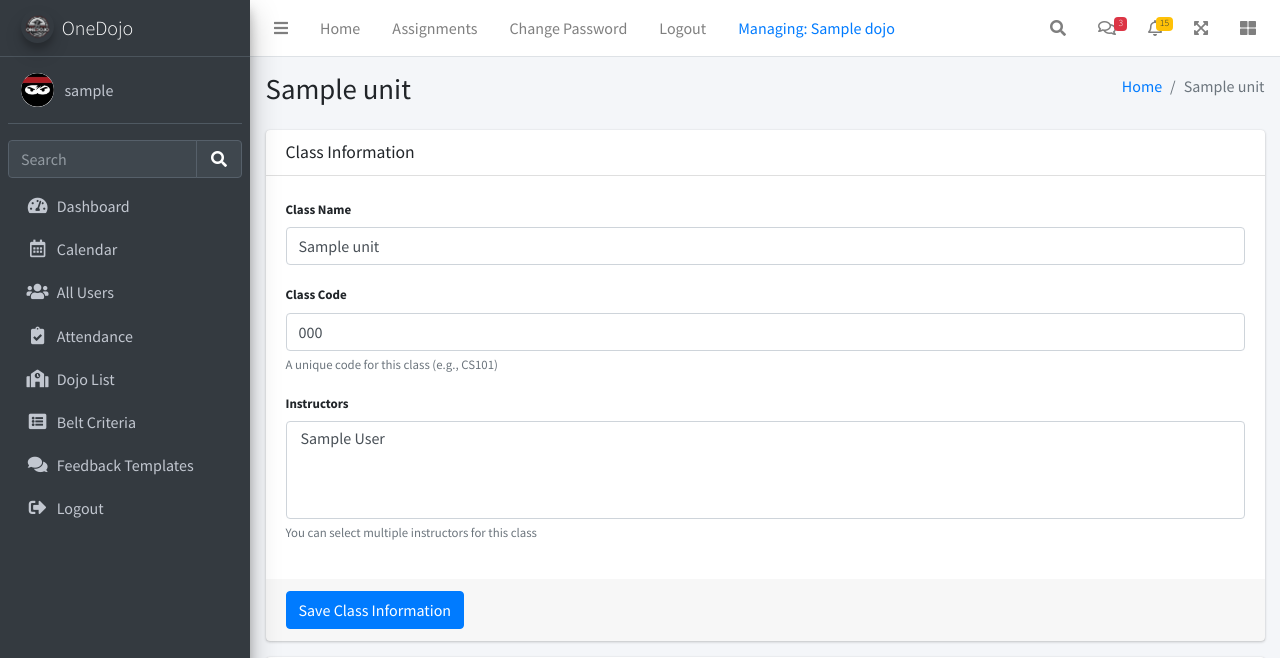
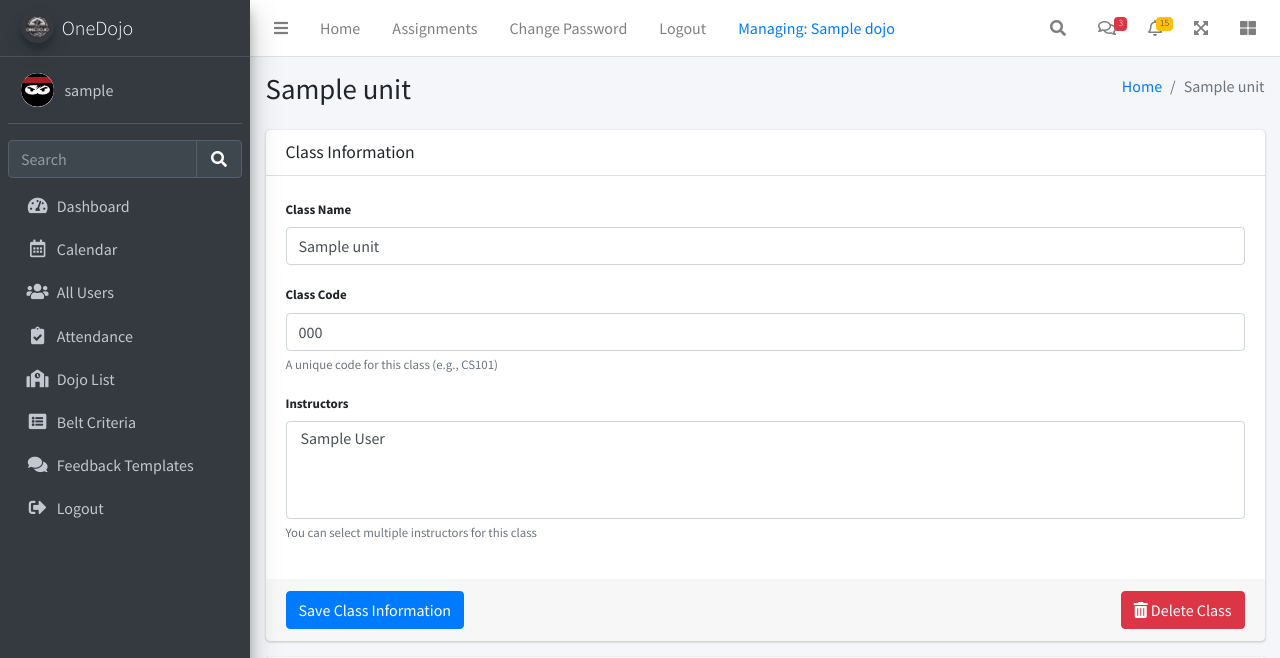
Before and after one commit to changkevin51/OneDojo, a Django app: page /class/1/edit/ in a window 1280 px wide. Shown: the top 658 px of the page. Run offline with Django 5.2, Linux system fonts and the light colour scheme; a user stored in the database is signed in; tables that the repository leaves empty hold one stand-in row (values such as "Sample post"); some libraries are stand-ins or nearby versions.

Commit message:
bug fixes + delete class

```diff
--- a/portal/urls.py
+++ b/portal/urls.py
@@ -226,6 +226,7 @@ urlpatterns = [
 
     # Class Management
     path('class/create/', views.edit_class, name='create_class'),
+    path('classes/delete/<int:unit_id>/', views.delete_class, name='delete_class'),
     path('class/<int:unit_id>/edit/', views.edit_class, name='edit_class'),
     path('class/add-students/', views.add_students_to_class, name='add_students_to_class'),
     path('class/remove-student/', views.remove_student_from_class, name='remove_student_from_class'),
--- a/portal/views.py
+++ b/portal/views.py
@@ -24,6 +24,7 @@ import logging
 from datetime import timedelta
 logger = logging.getLogger(__name__)
 
+# This register function is not used right now
 def register(request):
     """register new user"""
     if request.method == "POST":
@@ -2373,6 +2374,17 @@ def edit_class(request, unit_id=None):
     return render(request, 'pages/instructor/edit_class.html', context)
 
 @login_required
+def delete_class(request, unit_id):
+    if not (request.user.is_staff or request.user.is_teacher):
+        messages.error(request, "Permission denied")
+        return redirect('dashboardv1')
+    unit = get_object_or_404(Unit, id=unit_id)
+    unit_name = unit.name
+    unit.delete()
+    messages.success(request, f"Class '{unit_name}' has been deleted.")
+    return redirect('admin:index')
+
+@login_required
 def add_students_to_class(request):
     """add students to class"""
     if not (request.user.is_staff or request.user.is_teacher):
--- a/student_portal/urls.py
+++ b/student_portal/urls.py
@@ -8,7 +8,7 @@ from django.conf.urls.static import static
 from portal.admin import my_admin_site
 
 urlpatterns = [
-    path('admin/', my_admin_site.urls),  # Updated to use custom admin site
+    path('admin/', my_admin_site.urls, name='admin_dashboard'),  # Updated to use custom admin site
     path('', include('portal.urls')),  # Routes to the portal app
     path('', include('admin_adminlte.urls'))  # Routes to the admin_adminlte app
 
--- a/templates/pages/instructor/edit_class.html
+++ b/templates/pages/instructor/edit_class.html
@@ -65,6 +65,11 @@
                     </div>
                     <div class="card-footer">
                         <button type="submit" class="btn btn-primary">Save Class Information</button>
+                        {% if unit.id %}
+                        <button type="button" class="btn btn-danger float-right" data-toggle="modal" data-target="#deleteClassModal">
+                            <i class="fas fa-trash-alt"></i> Delete Class
+                        </button>
+                        {% endif %}
                     </div>
                 </form>
             </div>
@@ -184,6 +189,37 @@
     </div>
 </div>
 {% endif %}
+
+{% if unit.id %}
+<div class="modal fade" id="deleteClassModal" tabindex="-1" role="dialog" aria-labelledby="deleteClassModalLabel" aria-hidden="true">
+    <div class="modal-dialog" role="document">
+        <div class="modal-content">
+            <div class="modal-header bg-danger">
+                <h5 class="modal-title" id="deleteClassModalLabel">Confirm Class Deletion</h5>
+                <button type="button" class="close" data-dismiss="modal" aria-label="Close">
+                    <span aria-hidden="true">&times;</span>
+                </button>
+            </div>
+            <form method="post" action="{% url 'delete_class' unit.id %}">
+                {% csrf_token %}
+                <div class="modal-body">
+                    <div class="alert alert-warning">
+                        <i class="fas fa-exclamation-triangle"></i> Warning: This action cannot be undone!
+                    </div>
+                    <p>Are you sure you want to delete the class <strong>{{ unit.name }}</strong>?</p>
+                    <p>This will remove all student registrations for this class.</p>
+                </div>
+                <div class="modal-footer">
+                    <button type="button" class="btn btn-secondary" data-dismiss="modal">Cancel</button>
+                    <button type="submit" class="btn btn-danger">
+                        <i class="fas fa-trash-alt"></i> Delete Class
+                    </button>
+                </div>
+            </form>
+        </div>
+    </div>
+</div>
+{% endif %}
 {% endblock content %}
 
 {% block extra_scripts %}
```
Also changed, not shown: 1 other file.
